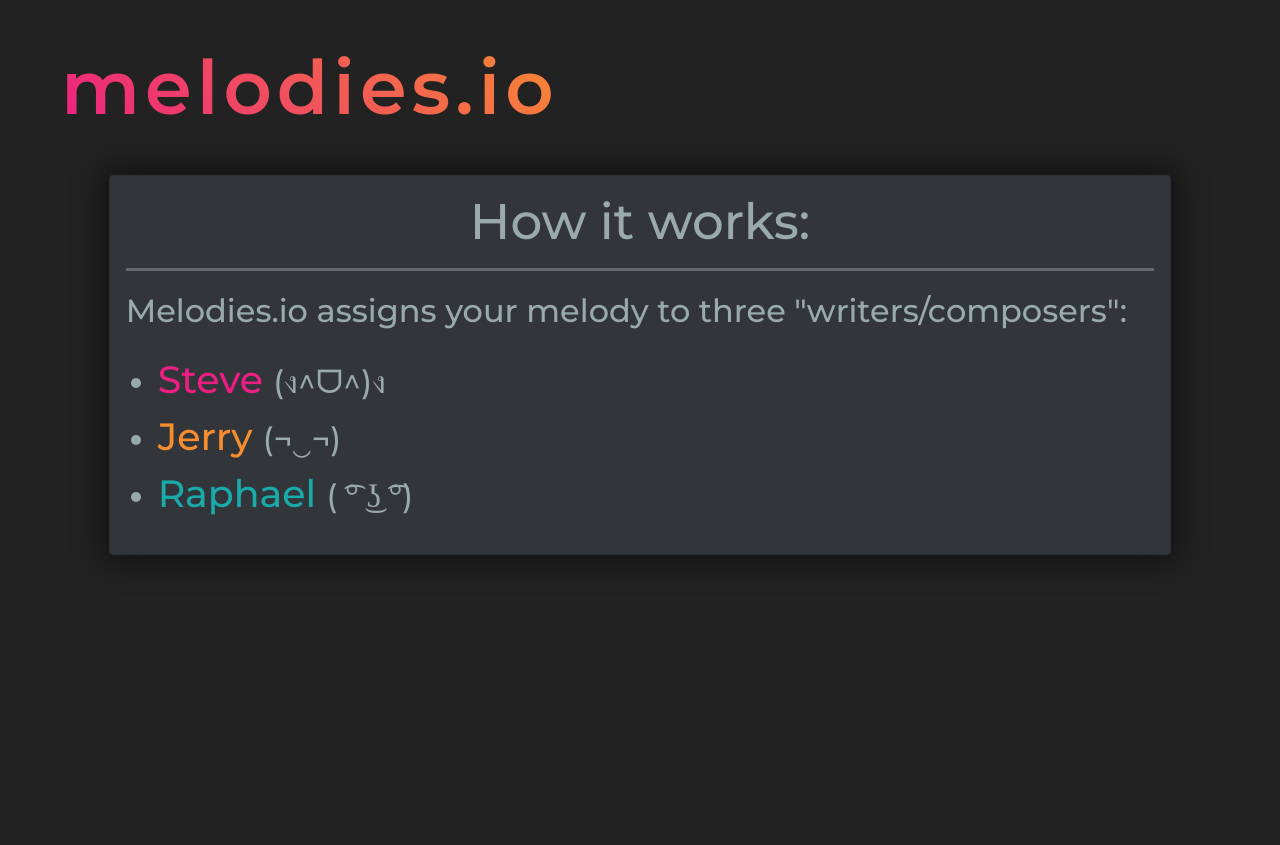
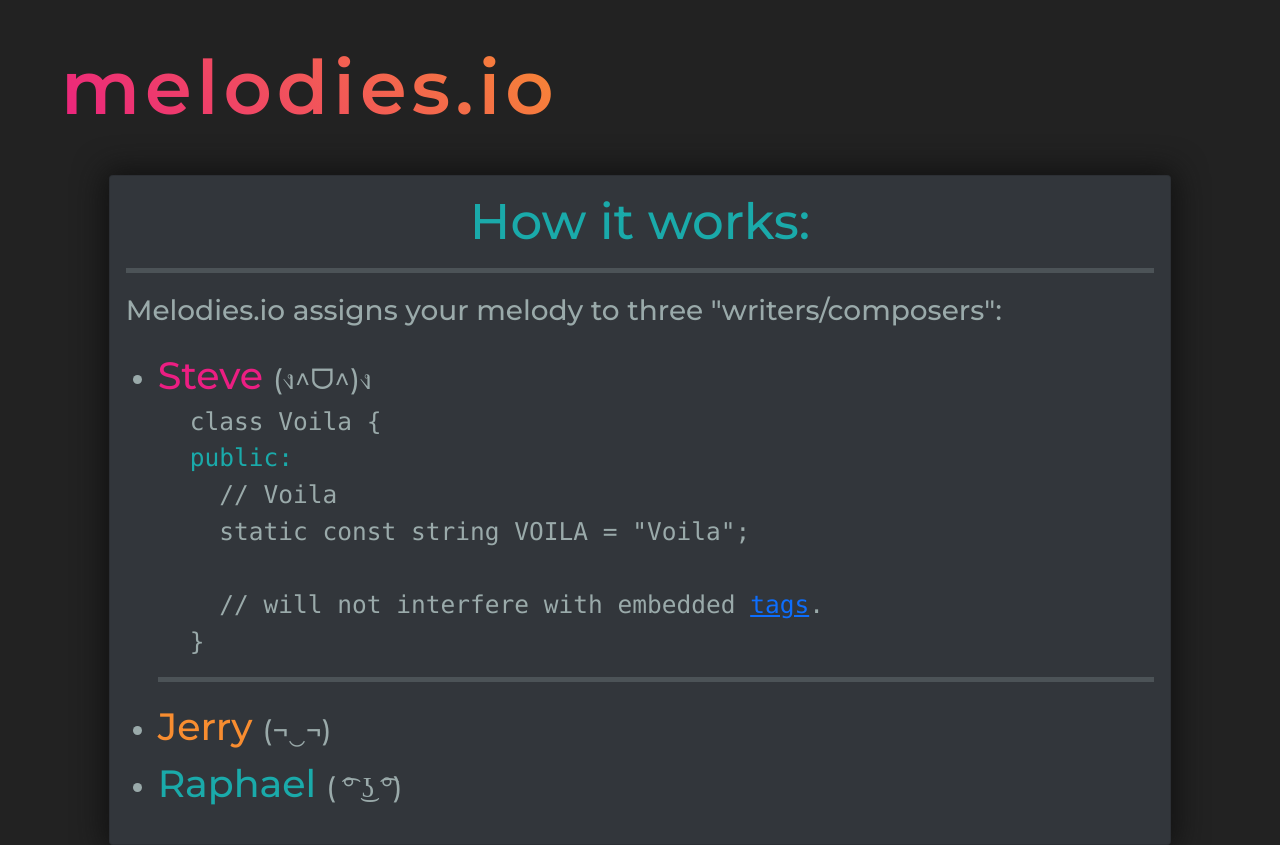
Before and after one commit to nateharrell123/Melody-Maker, a Vue app in the folder melody-maker/: page /About in a window 1280 px wide. Before the commit the page ends 800 px from the top, so only its background shows below. Built offline with nearby package versions, Linux system fonts and the light colour scheme.

Commit message:
ill do it myself

```diff
--- a/melody-maker/package.json
+++ b/melody-maker/package.json
@@ -11,6 +11,7 @@
     "axios": "^0.26.1",
     "bootstrap": "^5.1.3",
     "bootstrap-vue": "^2.21.2",
+    "code-prettify-google": "^1.0.1",
     "core-js": "^3.6.5",
     "html-midi-player": "^1.4.0",
     "jquery": "^3.6.0",
--- a/melody-maker/src/views/About.vue
+++ b/melody-maker/src/views/About.vue
@@ -17,6 +17,31 @@
               <li class="content-card-text"> <span class="writer2-text"> Steve </span>
                 (ง^ᗜ^)ง
               </li>
+            <ul class="content-card-text">
+              <!-- <span class="accent-color-pink">Steve</span> plays a
+              <span class="accent-color-red"> LOT </span>
+              of arcade video games. He enjoys the <span class="accent-color-pink"> fast paced, high energy </span>
+              stuff.
+              He favors eighth note rhythms: <br/>
+              <code> pattern.Note(key[phrase1[i]], MusicalTimeSpan.Eighth); </code>
+              <br />
+              and revolving around <span class="accent-color-pink"> chord tones: </span>
+              <br />
+              <code> int[] chordTones = new int[4] { 0, 2, 4, 7 }; </code>
+              <br />
+              <code>
+                pattern.Note(key[chordTones[StaticRandom.Instance.Next(0, 4)]], MusicalTimeSpan.Eighth);
+              </code> -->
+              <pre class="prettyprint">class Voila {
+<span class="accent-color-blue">public: </span>
+  // Voila
+  static const string VOILA = "Voila";
+
+  // will not interfere with embedded <a href="#voila2">tags</a>.
+}</pre>
+
+            </ul>
+            <hr class="line" />
               <li class="content-card-text"> <span class="writer3-text">Jerry </span>
                 (¬‿¬)
               </li>
@@ -31,7 +56,6 @@
         </b-col>
       </b-row>
   </div>
-
 </template>
 
 <script>
@@ -57,12 +81,12 @@ export default{
 .content-card-text-title{
   font-family: "Montserrat";
   font-size:50px;
-  color: #9AAAAA;
+  color: #1AAAAA;
   text-align: center;
 }
 .content-card-text{
   font-family: "Montserrat";
-  font-size:32px;
+  font-size:28px;
   color: #9AAAAA;
 }
 .writer1-text{
@@ -78,6 +102,17 @@ export default{
   font-size:38px;
 }
 .line{
-  border-top: 3px solid white;
+  border-top: 5px solid;
+  color: #9AAAAA;
+}
+.accent-color-red{
+  color:red;
+}
+.accent-color-blue{
+    color: #1AAAAA;
+}
+.accent-color-pink{
+    color: #eb1e82;
+
 }
 </style>
```
Also changed, not shown: 1 other file (tests, documents, lock files or other folders).
